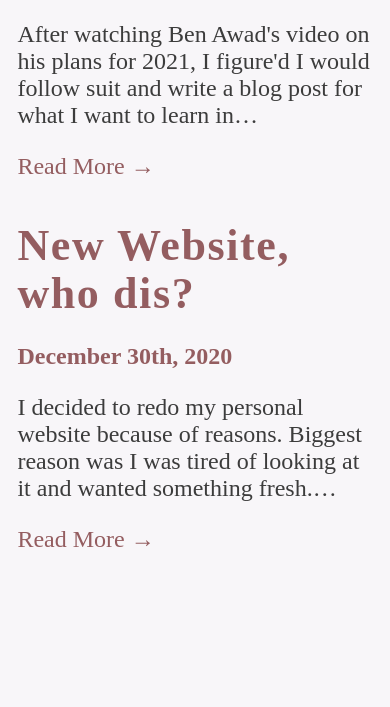
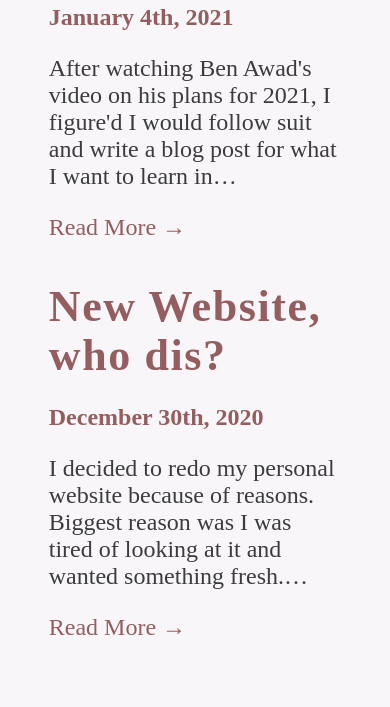
Before and after one commit to takeshi-codes/blog, a Gatsby site: page / in a window 390 px wide. Shown: the part 726-1433 px from the top of the page. Before the commit the page ends 1344 px from the top, so only its background shows below. Built offline with nearby package versions, Linux system fonts and the light colour scheme; Gatsby itself is replaced by a stand-in of ours.

Commit message:
feat: updated to two-column layout with mobile friendly changes

```diff
--- a/src/components/header.jsx
+++ b/src/components/header.jsx
@@ -70,7 +70,6 @@ const Header = () => (
       </StyledH1>
     </StyledLeftSection>
     <StyledRightSection>
-      <NavLink to="/blog">Blog</NavLink>
       <NavLink to="/about">About</NavLink>
       <NavLink to="/projects">Projects</NavLink>
       <NavLink
--- a/src/components/layout.jsx
+++ b/src/components/layout.jsx
@@ -1,46 +1,40 @@
 import React from 'react';
 import PropTypes from 'prop-types';
-import { useStaticQuery, graphql } from 'gatsby';
 import styled from 'styled-components';
 
 import Header from './header';
 import Globals from './globals';
+import Image from '../components/image';
 
 const MainWrapper = styled.main`
   margin: 0 auto;
-  max-width: 50%;
+  max-width: 75%;
   padding: 1.45rem 1.0875rem 1.45rem;
-  /* background: #dfdde0; */
   margin-bottom: 5vh;
-  /* box-shadow: rgba(0, 0, 0, 0.35) 0px 5px 15px; */
-  @media (max-width: 1024px) {
-    max-width: 90%;
+  display: grid;
+  grid-template-columns: minmax(150px, 25%) 1fr;
+  grid-gap: 3vw;
+  @media (max-width: 768px) {
+    grid-template-columns: none;
   }
 `;
 
+const BodyWrapper = styled.section`
+  margin-top: 3vh;
+`;
+
 const Layout = ({ children }) => {
-  const data = useStaticQuery(graphql`
-    query SiteTitleQuery {
-      site {
-        siteMetadata {
-          title
-        }
-      }
-    }
-  `);
-
   return (
     <>
       <Globals />
       <Header />
-      <MainWrapper
-        style={{
-          margin: `0 auto`,
-          maxWidth: 960,
-          padding: `0 1.0875rem 1.45rem`,
-        }}
-      >
-        <main>{children}</main>
+      <MainWrapper>
+        <aside>
+          <Image />
+          <h2>Hey, I&apos;m Dylan</h2>
+          <p>I like to make things, welcome to my corner of the internet</p>
+        </aside>
+        <BodyWrapper>{children}</BodyWrapper>
       </MainWrapper>
     </>
   );
--- a/src/pages/index.jsx
+++ b/src/pages/index.jsx
@@ -2,16 +2,12 @@ import React from 'react';
 
 import Layout from '../components/layout';
 import Blogs from '../components/blogs';
-import Image from '../components/image';
 import SEO from '../components/seo';
 
 const IndexPage = () => (
   <>
+    <SEO title="JS Dev && Synthesizer Enthusiast" />
     <Layout>
-      <SEO title="JS Dev && Synthesizer Enthusiast" />
-      <Image />
-      <h1>Hey, I&apos;m Dylan</h1>
-      <p>I like to make things, welcome to my corner of the internet</p>
       <Blogs />
     </Layout>
   </>
```
Also changed, not shown: src/pages/blog.jsx (deleted, +0 -16 lines).
